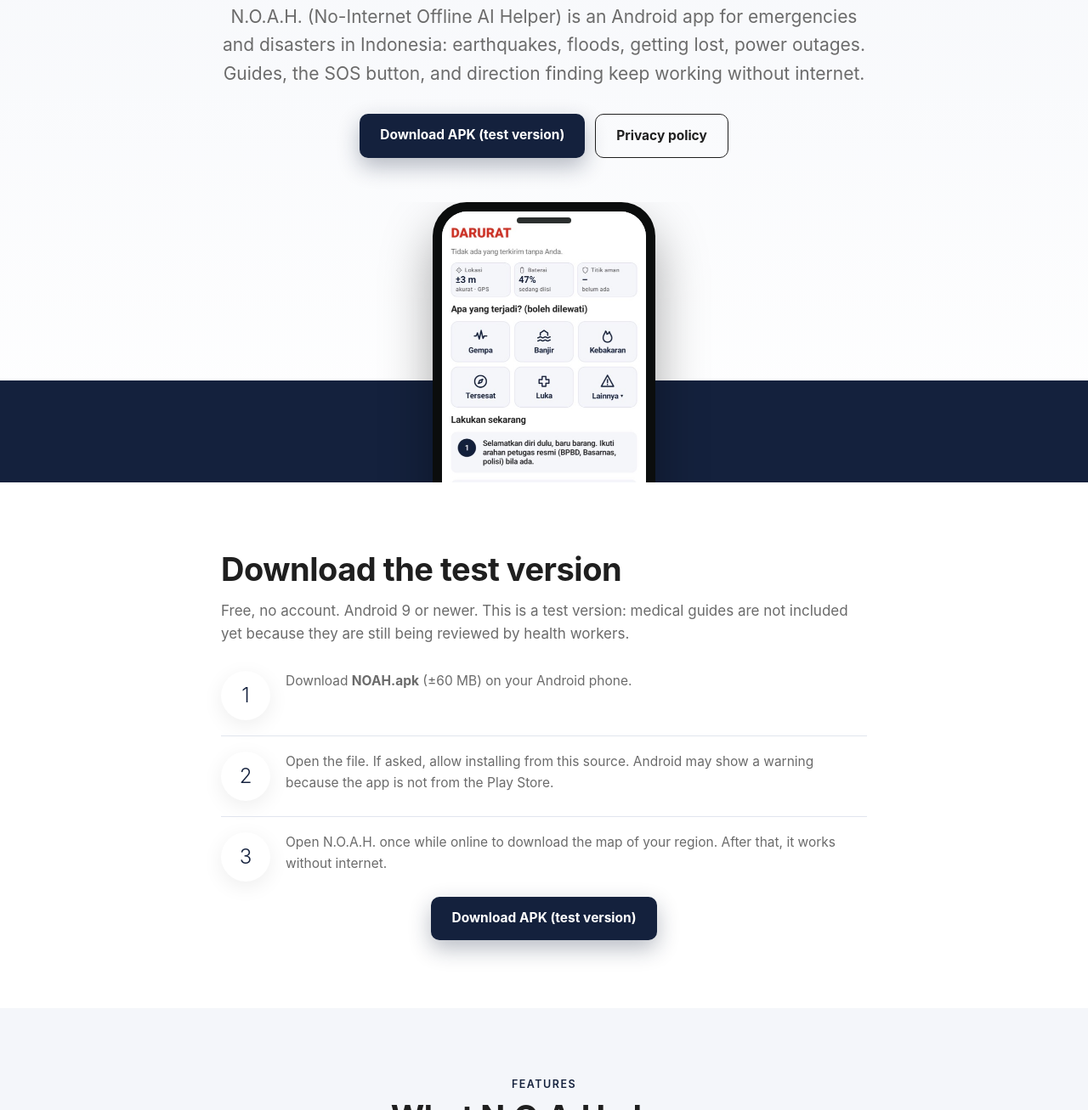
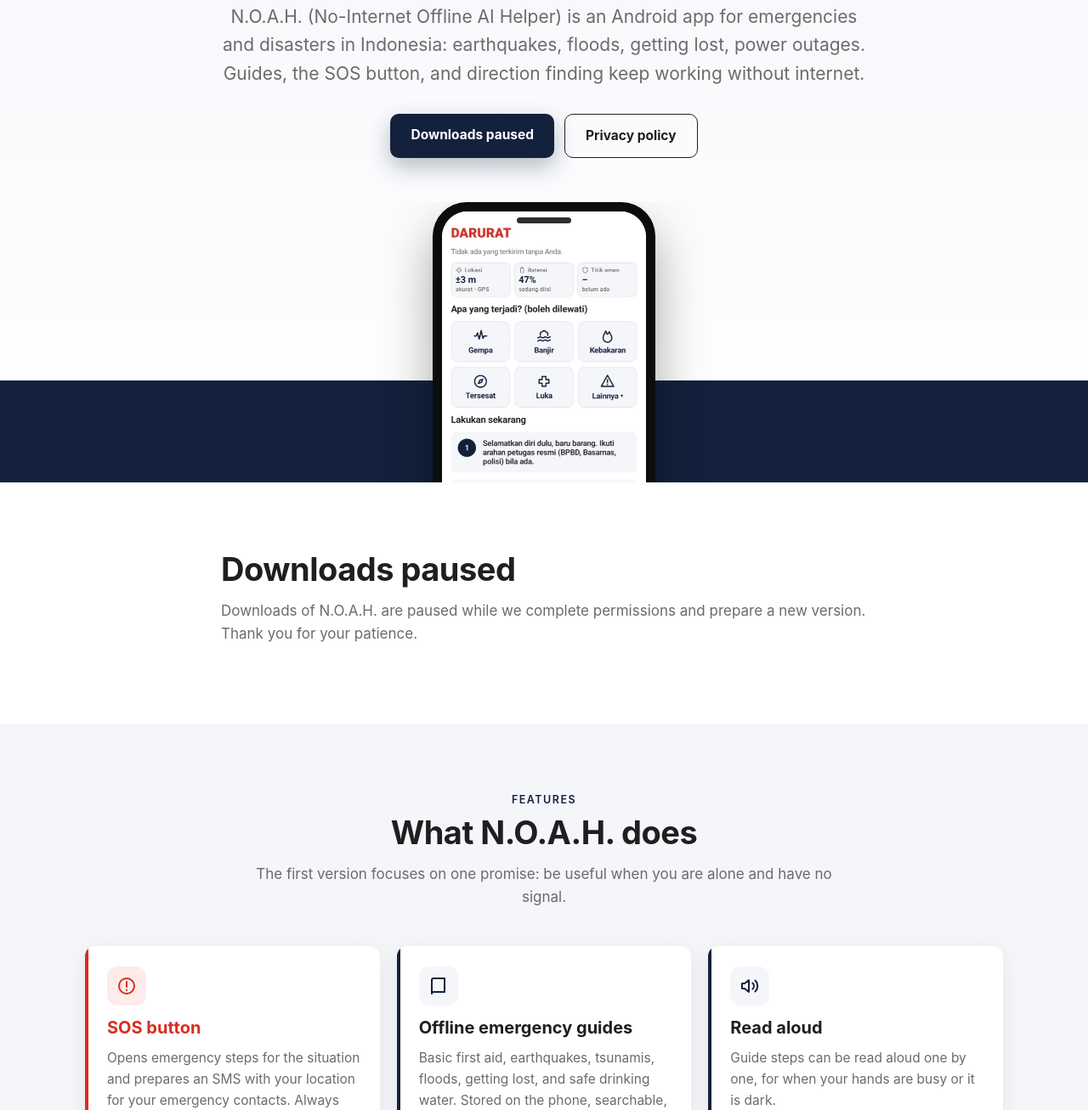
Before and after one commit to noah-darurat/noah-darurat.github.io, a plain HTML site: page index.html in a window 1280 px wide. Shown: the part 347-1654 px from the top of the page at 85% size. Drawn offline with Linux system fonts and the light colour scheme.

Commit message:
Situs: unduhan APK dihentikan sementara (menunggu izin data peta)
Co-Authored-By: Claude Opus 5.5 <noreply@anthropic.com>

```diff
--- a/index.html
+++ b/index.html
@@ -17,14 +17,12 @@
   <span class="badge">In development · Android · Indonesia</span>
   <h1>Still able to help when the signal is gone.</h1>
   <p class="tagline">N.O.A.H. (No-Internet Offline AI Helper) is an Android app for emergencies and disasters in Indonesia: earthquakes, floods, getting lost, power outages. Guides, the SOS button, and direction finding keep working without internet.</p>
-  <div class="btns"><a class="btn light" href="#unduh">Download APK (test version)</a><a class="btn ghost" href="privacy.html">Privacy policy</a></div>
+  <div class="btns"><a class="btn light" href="#unduh">Downloads paused</a><a class="btn ghost" href="privacy.html">Privacy policy</a></div>
   <div class="hero-phone"><div class="phone"><div class="screen shot"><img src="gambar/layar-darurat.jpg" alt="N.O.A.H. emergency screen: location, battery, what happened, steps to take, Call 112" loading="lazy" width="479" height="955"></div></div></div>
 </div></section>
 
 <section class="section" id="unduh"><div class="wrap">
-  <div style="max-width:760px;margin:0 auto"><h2>Download the test version</h2><p>Free, no account. Android 9 or newer. This is a test version: medical guides are not included yet because they are still being reviewed by health workers.</p>
-  <ol class="steps"><li><span class="n">1</span><div><p>Download <b>NOAH.apk</b> (±60 MB) on your Android phone.</p></div></li><li><span class="n">2</span><div><p>Open the file. If asked, allow installing from this source. Android may show a warning because the app is not from the Play Store.</p></div></li><li><span class="n">3</span><div><p>Open N.O.A.H. once while online to download the map of your region. After that, it works without internet.</p></div></li></ol>
-  <div class="btns"><a class="btn light" href="https://github.com/noah-darurat/noah-darurat.github.io/releases/latest/download/NOAH.apk">Download APK (test version)</a></div></div>
+  <div style="max-width:760px;margin:0 auto"><h2>Downloads paused</h2><p>Downloads of N.O.A.H. are paused while we complete permissions and prepare a new version. Thank you for your patience.</p></div>
 </div></section>
 
 <section class="section light" id="features"><div class="wrap">
```
Also changed, not shown: id/index.html (+2 -4 lines).
